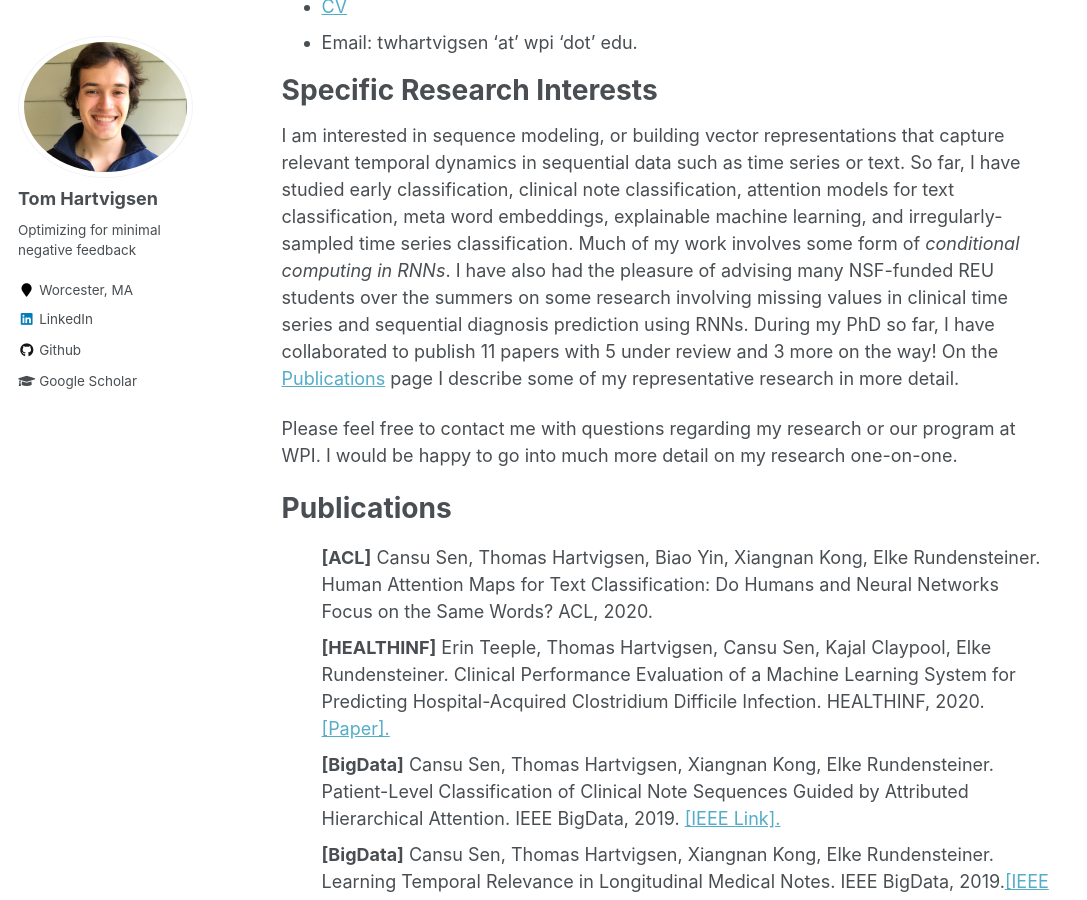
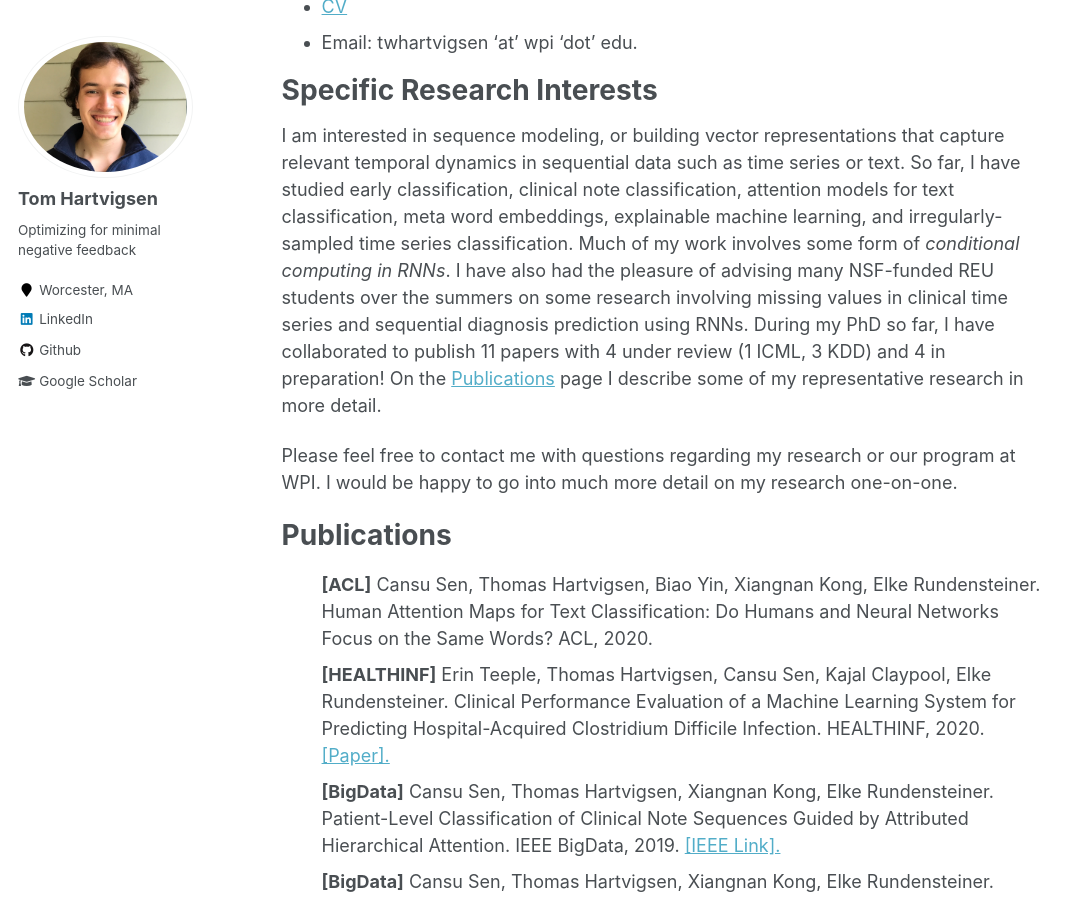
Before and after one commit to Thartvigsen/thartvigsen.github.io, a Jekyll site: the page built from _pages/about.md, in a window 1280 px wide and 900 px high, scrolled down 375 px. Shown: the whole window, without its empty margins (0-1087 px from the left). Built offline with Jekyll 4.4.1, drawn with Linux system fonts in a browser that asks for light colours.

Commit message:
new pubs

```diff
--- a/_pages/about.md
+++ b/_pages/about.md
@@ -20,7 +20,7 @@
 
 # Specific Research Interests
 
-I am interested in sequence modeling, or building vector representations that capture relevant temporal dynamics in sequential data such as time series or text. So far, I have studied early classification, clinical note classification, attention models for text classification, meta word embeddings, explainable machine learning, and irregularly-sampled time series classification. Much of my work involves some form of *conditional computing in RNNs*. I have also had the pleasure of advising many NSF-funded REU students over the summers on some research involving missing values in clinical time series and sequential diagnosis prediction using RNNs. During my PhD so far, I have collaborated to publish 11 papers with 5 under review and 3 more on the way! On the [Publications](https://thartvigsen.github.io/publications/) page I describe some of my representative research in more detail.
+I am interested in sequence modeling, or building vector representations that capture relevant temporal dynamics in sequential data such as time series or text. So far, I have studied early classification, clinical note classification, attention models for text classification, meta word embeddings, explainable machine learning, and irregularly-sampled time series classification. Much of my work involves some form of *conditional computing in RNNs*. I have also had the pleasure of advising many NSF-funded REU students over the summers on some research involving missing values in clinical time series and sequential diagnosis prediction using RNNs. During my PhD so far, I have collaborated to publish 11 papers with 4 under review (1 ICML, 3 KDD) and 4 in preparation! On the [Publications](https://thartvigsen.github.io/publications/) page I describe some of my representative research in more detail.
 
 Please feel free to contact me with questions regarding my research or our program at WPI. I would be happy to go into much more detail on my research one-on-one.
 
```
